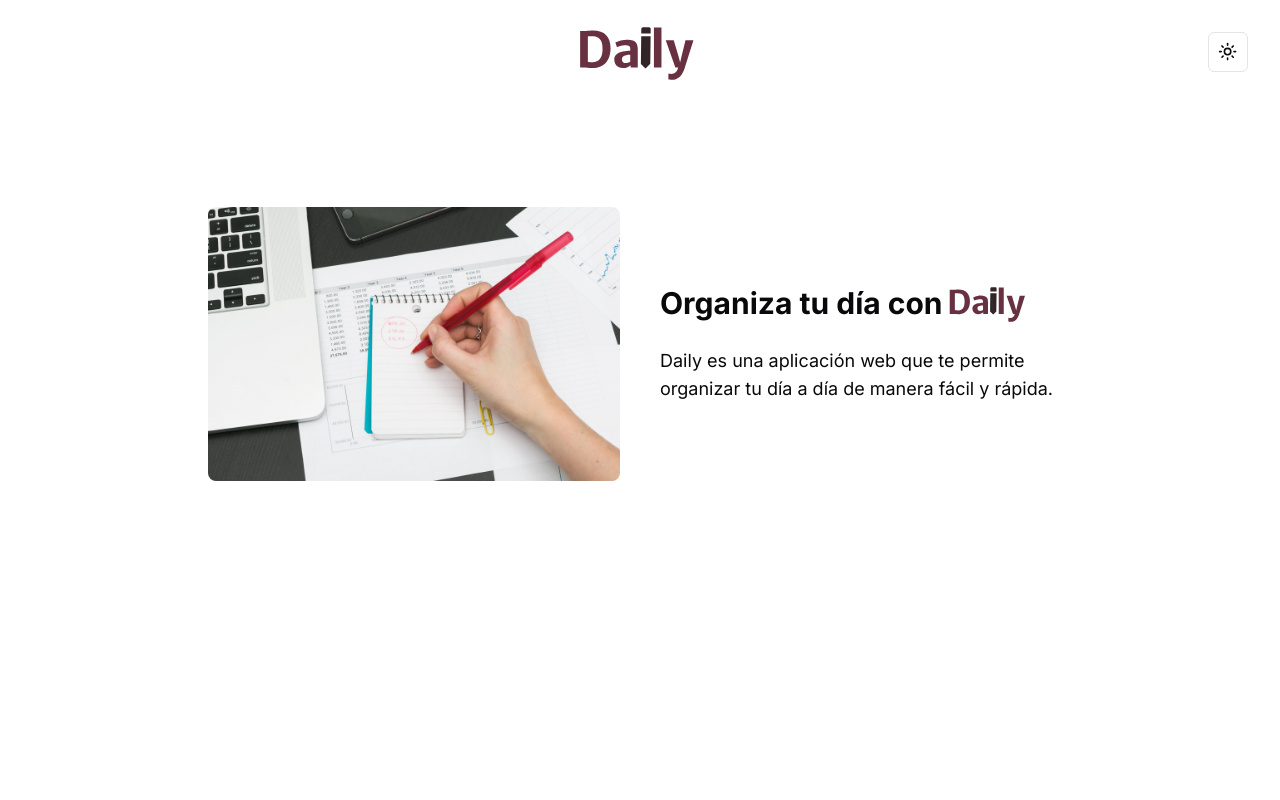
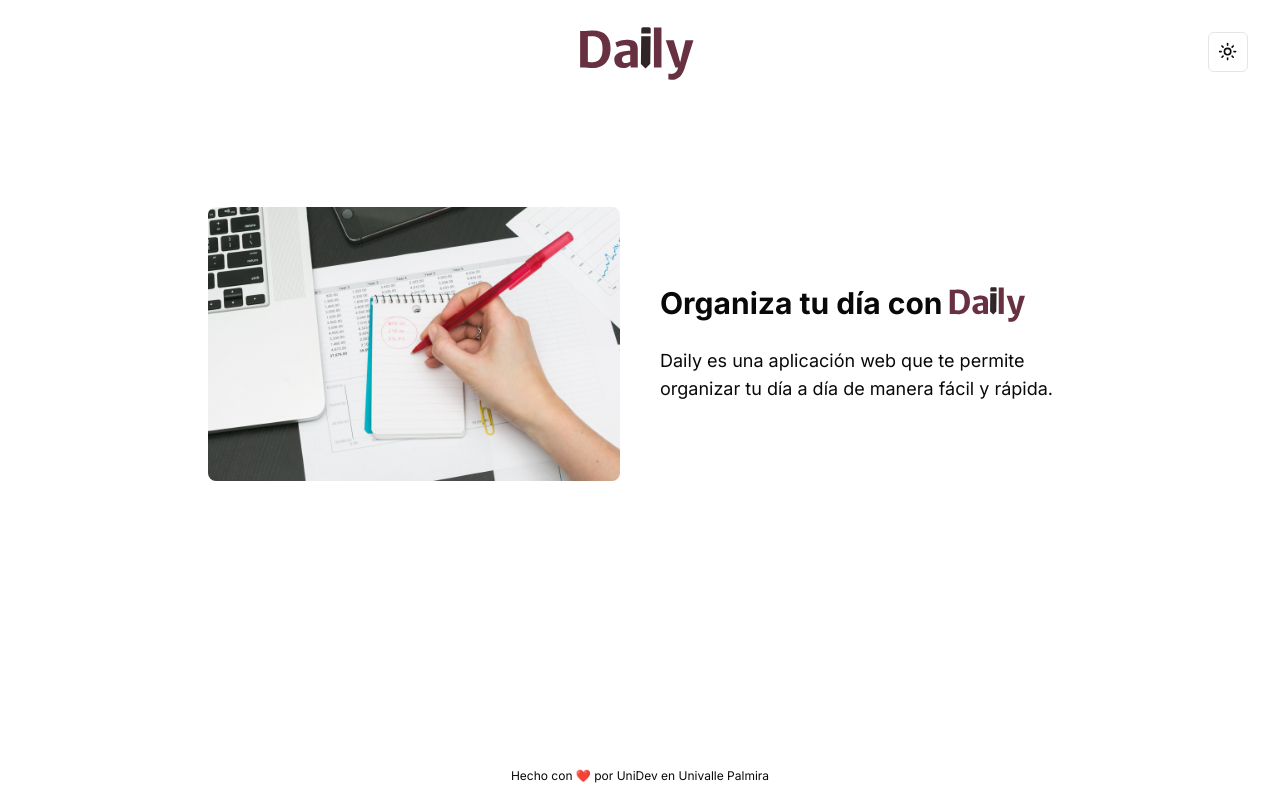
Before and after one commit to AndrxsXs/daily-frontend, a Next.js app: page / in a window 1280 px wide. Built offline with nearby package versions, Linux system fonts and the light colour scheme.

Commit message:
feat: Add footer to RootLayout component

```diff
--- a/src/app/layout.js
+++ b/src/app/layout.jsx
@@ -13,7 +13,9 @@ export const metadata = {
 export default function RootLayout({ children }) {
   return (
     <html lang="es">
-      <body className={inter.className}>
+      <body
+        className={`${inter.className} transition-shadow duration-300 ease-in-out grid grid-rows-[auto,1fr,auto] min-h-screen`}
+      >
         <ThemeProvider
           attribute="class"
           defaultTheme="system"
@@ -22,6 +24,12 @@ export default function RootLayout({ children }) {
         >
           <TopHeader />
           {children}
+
+          <footer>
+            <p className="text-xs text-center p-4">
+              Hecho con ❤️ por UniDev en Univalle Palmira
+            </p>
+          </footer>
         </ThemeProvider>
       </body>
     </html>
```
